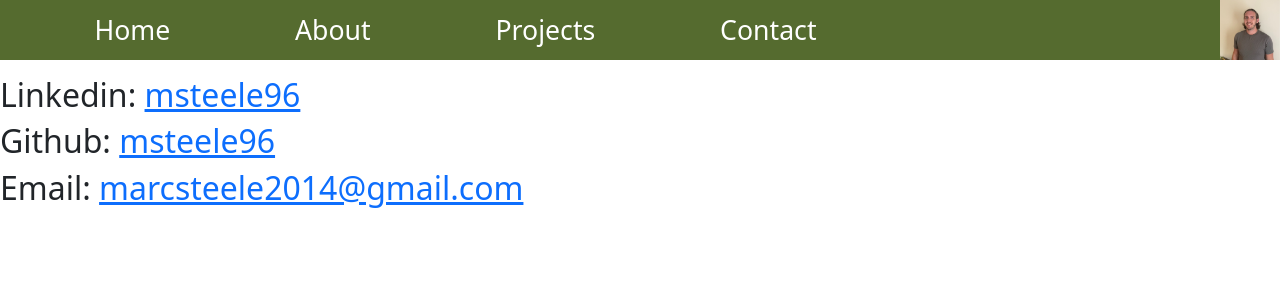
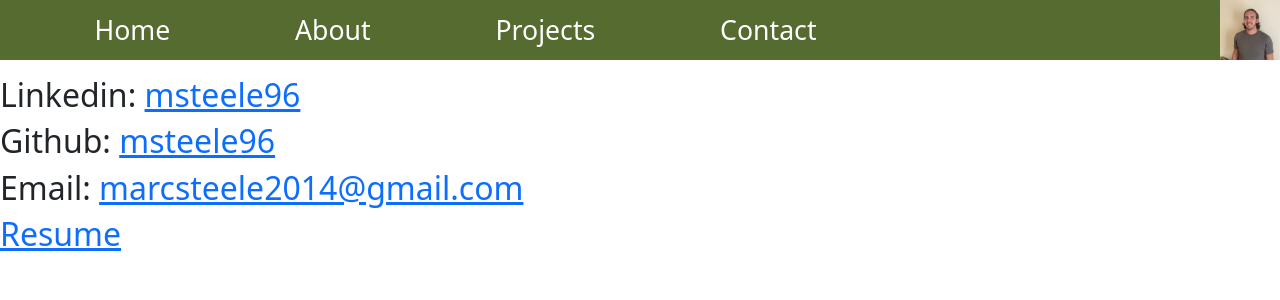
Before and after one commit to msteele96/marc-steele, a React (Create React App) app: page /contact in a window 1280 px wide. Shown: the top 300 px of the page. Built offline with nearby package versions, Linux system fonts and the light colour scheme.

Commit message:
Added link to resume on contact page

```diff
--- a/src/components/contact.js
+++ b/src/components/contact.js
@@ -3,11 +3,12 @@ import React, { Component } from "react";
 export default class Contact extends Component {
     render() {
         return (
-            <>
+        <>
             <h2>Linkedin: <a target={"_blank"} rel={"noreferrer"} href={"https://www.linkedin.com/in/msteele96/"}>msteele96</a></h2>
             <h2>Github: <a target={"_blank"} rel={"noreferrer"} href={"https://github.com/msteele96"}>msteele96</a></h2>
             <h2>Email: <a href={"mailto:marcsteele2014@gmail.com"}>marcsteele2014@gmail.com</a></h2>
-            </>
+            <a target={"_blank"} rel={"noreferrer"} href={process.env.PUBLIC_URL + "Marc_Steele_Resume_SE.pdf"}><h2>Resume</h2></a>
+        </>
         )
     }
 }
```
Also changed, not shown: 1 other file (tests, documents, lock files or other folders).
